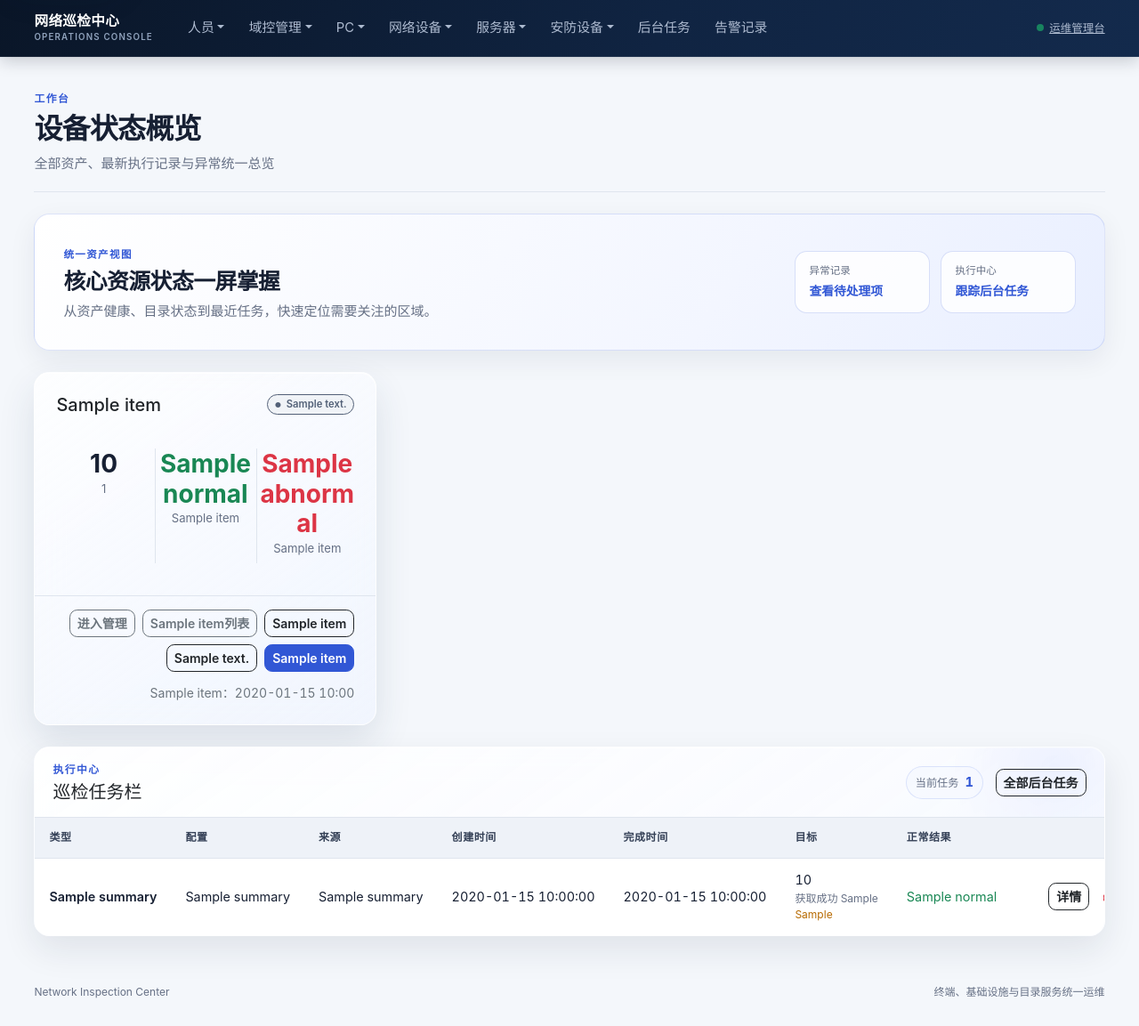
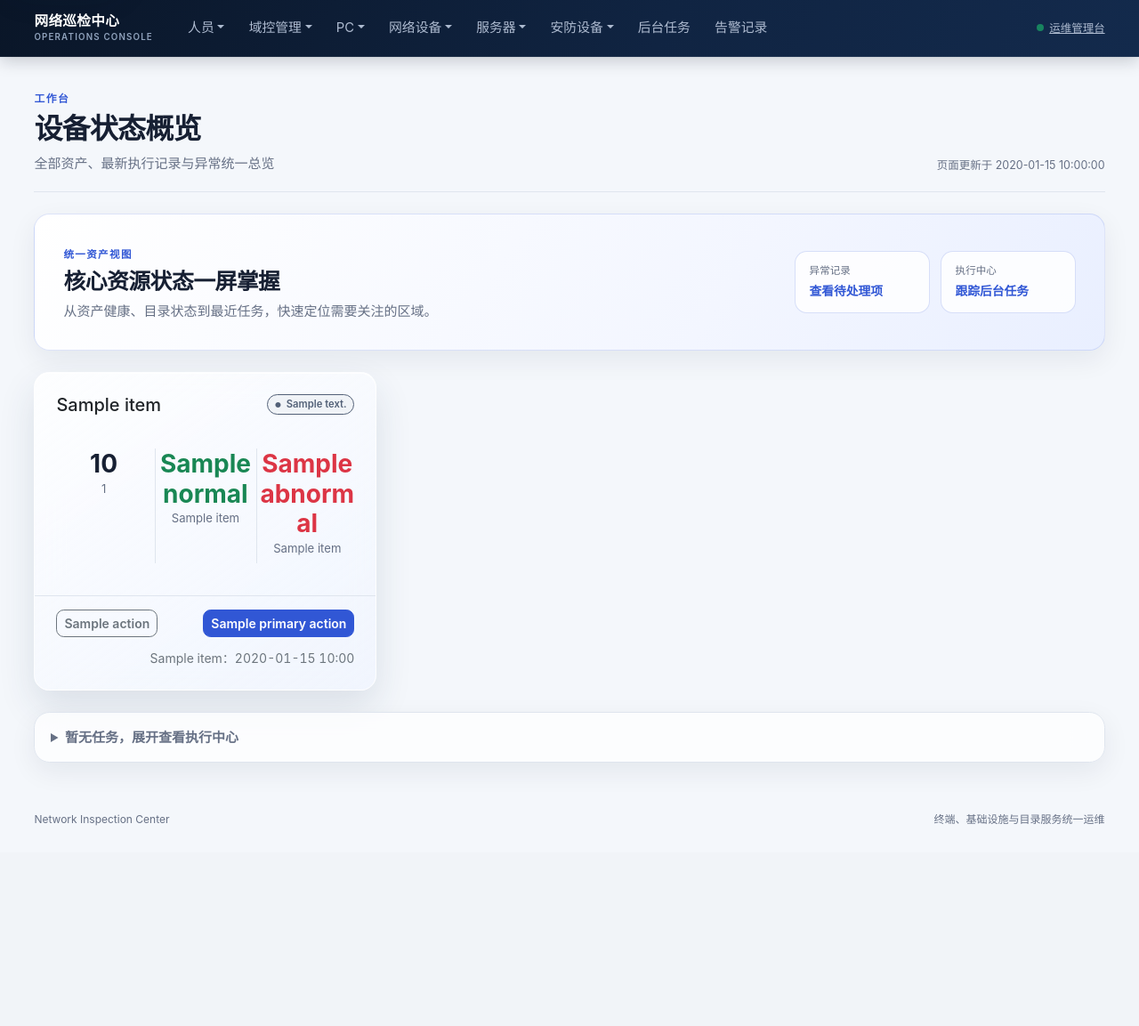
Before and after one commit to a87150/Net-Inspection, a Django app: template index/templates/dashboard/index.html in a window 1280 px wide. Shown: the whole page at 89% size. After the commit the page ends 928 px from the top, so only its background shows below. Run offline with Django 5.2, Linux system fonts and the light colour scheme; the template is opened without the code that fills it: most values are stand-ins (such as "Sample title", 1, 10 or a date in 2020); some libraries are stand-ins or nearby versions.

Commit message:
feat: prioritize dashboard attention states

```diff
--- a/index/templates/dashboard/card.html
+++ b/index/templates/dashboard/card.html
@@ -24,11 +24,9 @@
         {% endif %}
     </div>
     <div class="card-footer metric-card__footer metric-card__actions px-4 pb-4 d-flex gap-2 flex-wrap align-items-center justify-content-end">
-        {% if item.target_url %}<a href="{{ item.target_url }}" class="btn btn-outline-secondary btn-sm">进入管理</a>{% endif %}
-        {% if item.list_url %}<a href="{{ item.list_url }}" class="btn btn-outline-secondary btn-sm">{{ item.name }}列表</a>{% endif %}
-        {% if item.record_url %}<a href="{{ item.record_url }}" class="btn btn-outline-dark btn-sm">{{ item.record_label }}</a>{% endif %}
-        {% if item.detail_url %}<a href="{{ item.detail_url }}" class="btn btn-outline-dark btn-sm">{{ item.detail_label }}</a>{% endif %}
-        {% if item.manual_action_label %}<a class="btn btn-primary btn-sm metric-card__primary-action" href="{{ item.list_url }}?task_modal=run">{{ item.manual_action_label }}</a>{% endif %}
+        <div class="metric-card__secondary-actions">
+            {% for action in item.secondary_actions %}<a href="{{ action.url }}" class="btn btn-outline-secondary btn-sm">{{ action.label }}</a>{% endfor %}
+        </div>
+        <a class="btn btn-primary btn-sm metric-card__primary-action" href="{{ item.primary_action.url }}">{{ item.primary_action.label }}</a>
         {% if item.last_run_label %}<p class="metric-card__last-run text-secondary mb-0 text-end">{{ item.last_run_label }}：{{ item.last_run_at|date:'Y-m-d H:i'|default:'暂无' }}</p>{% endif %}
-    </div>
-</section>
+    </div></section>
--- a/index/templates/dashboard/index.html
+++ b/index/templates/dashboard/index.html
@@ -7,6 +7,7 @@
         <h1 class="page-heading__title">设备状态概览</h1>
         <p class="page-heading__description">全部资产、最新执行记录与异常统一总览</p>
     </div>
+    <p class="dashboard-refreshed-at">页面更新于 {{ refreshed_at|date:'Y-m-d H:i:s' }}</p>
 </header>
 <section class="dashboard-overview" aria-labelledby="dashboard-overview-title">
     <div>
@@ -27,7 +28,11 @@
     {% endfor %}
 </div>
 
-<div class="mt-4 dashboard-task-region">
-    {% include 'inspections/taskbar.html' %}
-</div>
-{% endblock %}
+{% if has_tasks %}
+<div class="mt-4 dashboard-task-region">{% include 'inspections/taskbar.html' %}</div>
+{% else %}
+<details class="mt-4 dashboard-task-region dashboard-task-region--empty">
+    <summary>暂无任务，展开查看执行中心</summary>
+    <div class="mt-3">{% include 'inspections/taskbar.html' %}</div>
+</details>
+{% endif %}{% endblock %}
--- a/static/app/css/operations.css
+++ b/static/app/css/operations.css
@@ -1009,3 +1009,16 @@ code {
     .table-row-actions { justify-content: flex-start; }
     .page-pagination .pagination { justify-content: flex-start !important; }
 }
+/* Dashboard hierarchy: one obvious action and compact inactive task state. */
+.dashboard-refreshed-at { margin: 0; color: var(--color-text-muted); font-size: .78rem; white-space: nowrap; }
+.metric-card__actions { display: grid !important; grid-template-columns: minmax(0, 1fr) auto; gap: .7rem; align-items: center; }
+.metric-card__secondary-actions { display: flex; flex-wrap: wrap; gap: .4rem; }
+.metric-card__last-run { grid-column: 1 / -1; }
+.dashboard-task-region--empty { padding: 1rem 1.1rem; border: 1px solid rgba(255, 255, 255, .72); border-radius: var(--radius-lg); background: rgba(255, 255, 255, .72); box-shadow: var(--shadow-surface); backdrop-filter: blur(16px); }
+.dashboard-task-region--empty > summary { color: var(--color-text-muted); cursor: pointer; font-weight: 700; }
+@media (max-width: 575.98px) {
+    .dashboard-refreshed-at { width: 100%; }
+    .metric-card__actions { grid-template-columns: 1fr; }
+    .metric-card__primary-action { width: 100%; }
+    .metric-card__last-run { grid-column: 1; text-align: left !important; }
+}
```
Also changed, not shown: index/dashboard/views.py (+40 -0 lines), tests/dashboard/test_asset_cards.py (+42 -0 lines).
